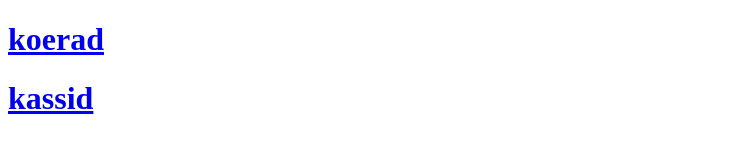
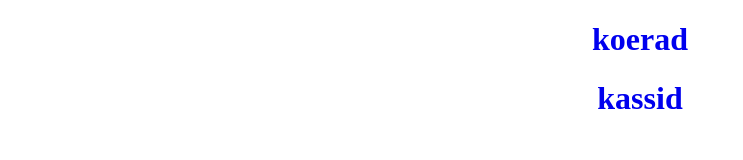
Before and after one commit to T6nison/ladu, a plain HTML site: page index.html in a window 1280 px wide. Shown: the whole page, without its empty margins (0-743 px from the left). Drawn offline with Linux system fonts and the light colour scheme.

Commit message:
parandasin vormistust

```diff
--- a/index.html
+++ b/index.html
@@ -5,15 +5,15 @@
     <meta name="viewport" content="width=device-width, initial-scale=1.0">
     <title>koerad ja kassid</title>
 </head>
-<body>
+<body style="text-align: center;">
 
     <h1>
-        <a href="koerad.html">koerad</a>
+        <a href="koerad.html" style="text-decoration: none;" >koerad</a>
     </h1>
 
 
     <h1>
-        <a href="kassid.html">kassid</a>
+        <a href="kassid.html" style="text-decoration: none;" >kassid</a>
     </h1>
 
 </body>
```
Also changed, not shown: kassid.html (+1 -1 lines), koerad.html (+2 -1 lines).
